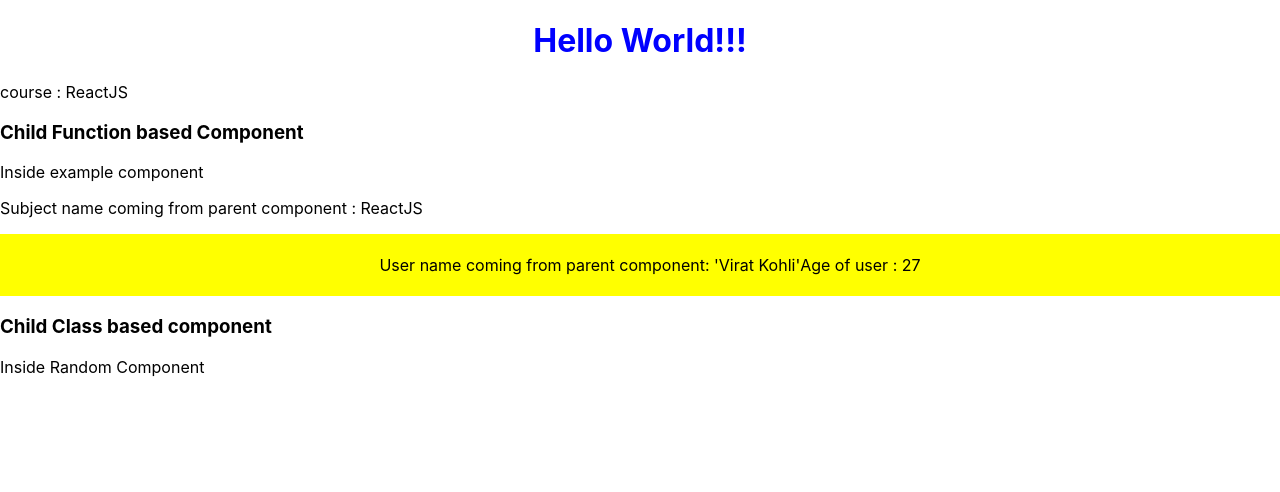
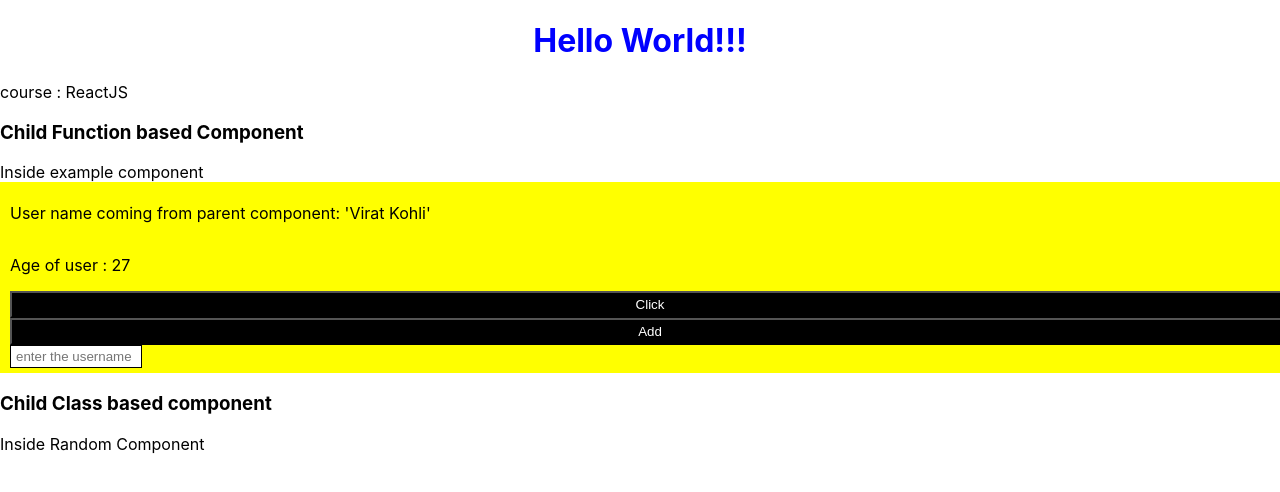
Before and after one commit to ashishsamuel/react-learning, a React (Create React App) app: page / in a window 1280 px wide. Shown: the top 492 px of the page. Built offline with nearby package versions, Linux system fonts and the light colour scheme.

Commit message:
conditional rendering and event binding in react

```diff
--- a/src/components/Example.jsx
+++ b/src/components/Example.jsx
@@ -9,7 +9,11 @@ function Example({subjectName}) {
         <>
         <div>
             Inside example component
-            <p>Subject name coming from parent component : {subjectName}</p>
+            {
+            subjectName==="React" &&
+                <p>Subject name coming from parent component : {subjectName}</p>
+            }
+
         </div>
         </>
     )
--- a/src/components/User.jsx
+++ b/src/components/User.jsx
@@ -3,19 +3,43 @@
 
 import React from 'react'
 
-function User(props) {
+function User({uname,age}) {
     const divStyle = {
         display: 'flex',
         justifyContent: 'center',
+        flexDirection: 'column',
         padding: '5px 10px',
         width: '100%',
         background: 'yellow'
     };
-    console.log("props coming from app.js file", props);
+    console.log("props coming from app.js file", uname, "and" ,age);
+
+    const display =()=>{
+        alert("Click event has been triggered");
+    }
+
+    const addUser = (user) =>{
+        alert(`${user} added`);
+    }
+
+    const getName = (event)=>{
+        console.log("event",event.target.value);
+    }
   return (
     <div style={divStyle}>
-        <p>User name coming from parent component: '{props.uname}'</p>
-        <p>Age of user : {props.age}</p>
+        {    uname ==="Virat Kohli" ?
+            <p>User name coming from parent component: '{uname}'</p>
+            :<p>Username coming from parent component is not virat</p>
+        }
+        <p>Age of user : {age}</p>
+        {/* not passign any arguments */}
+        <button style={{background:'black',color:'white',padding:'4px 10px'}}
+        onClick={display}>Click</button>
+        {/* passing argument to the function */}
+        <button style={{background:'black',color:'white',padding:'4px 10px'}}
+        onClick={()=>addUser('ashish')}>Add</button>
+        {/* passing an event as an argument */}
+        <input type='text' style={{width:'120px',border:'1px solid', padding:'3px 5px'}} placeholder='enter the username' onChange={(e)=>getName(e)}/>
     </div>
   )
 }
```
